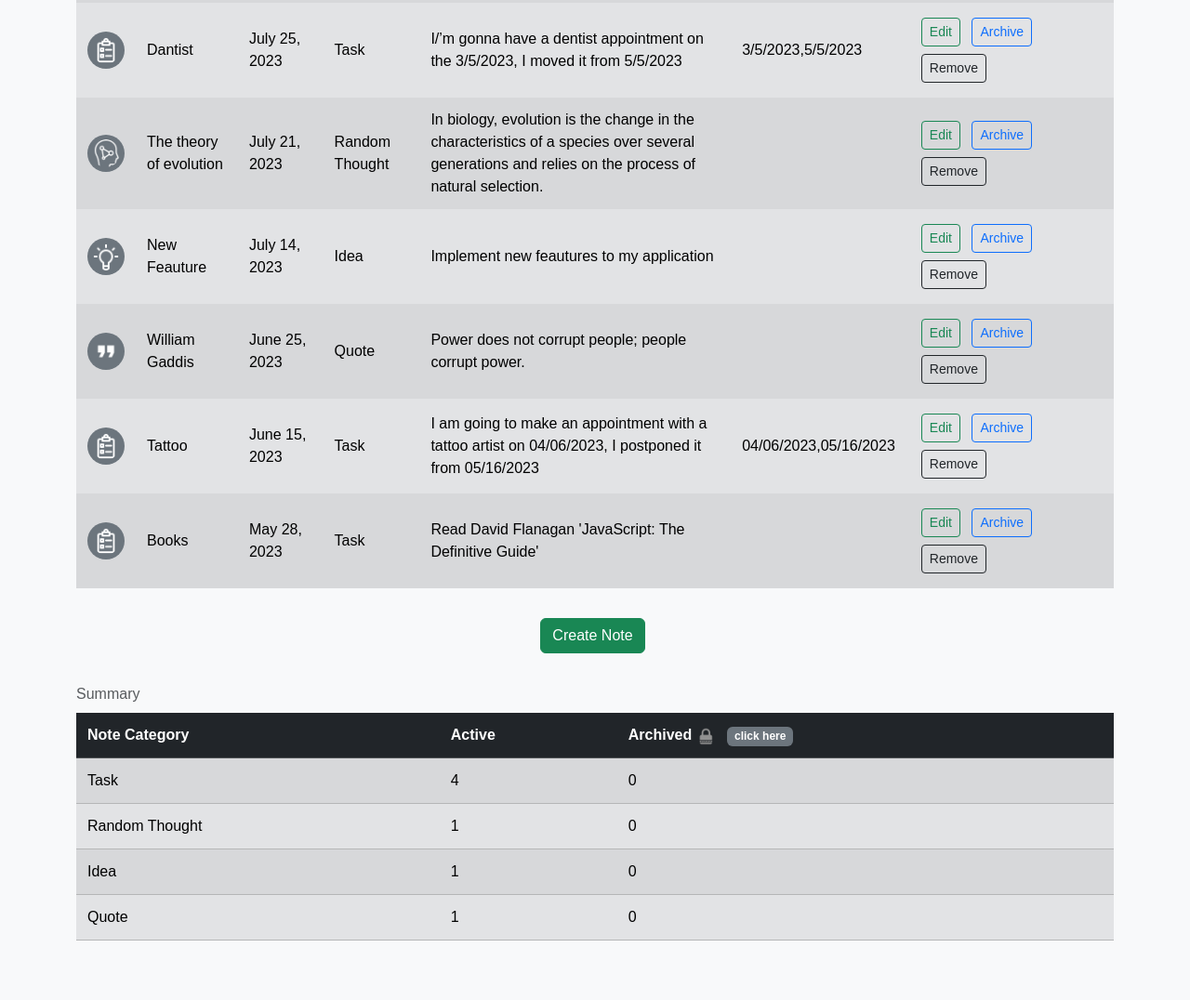
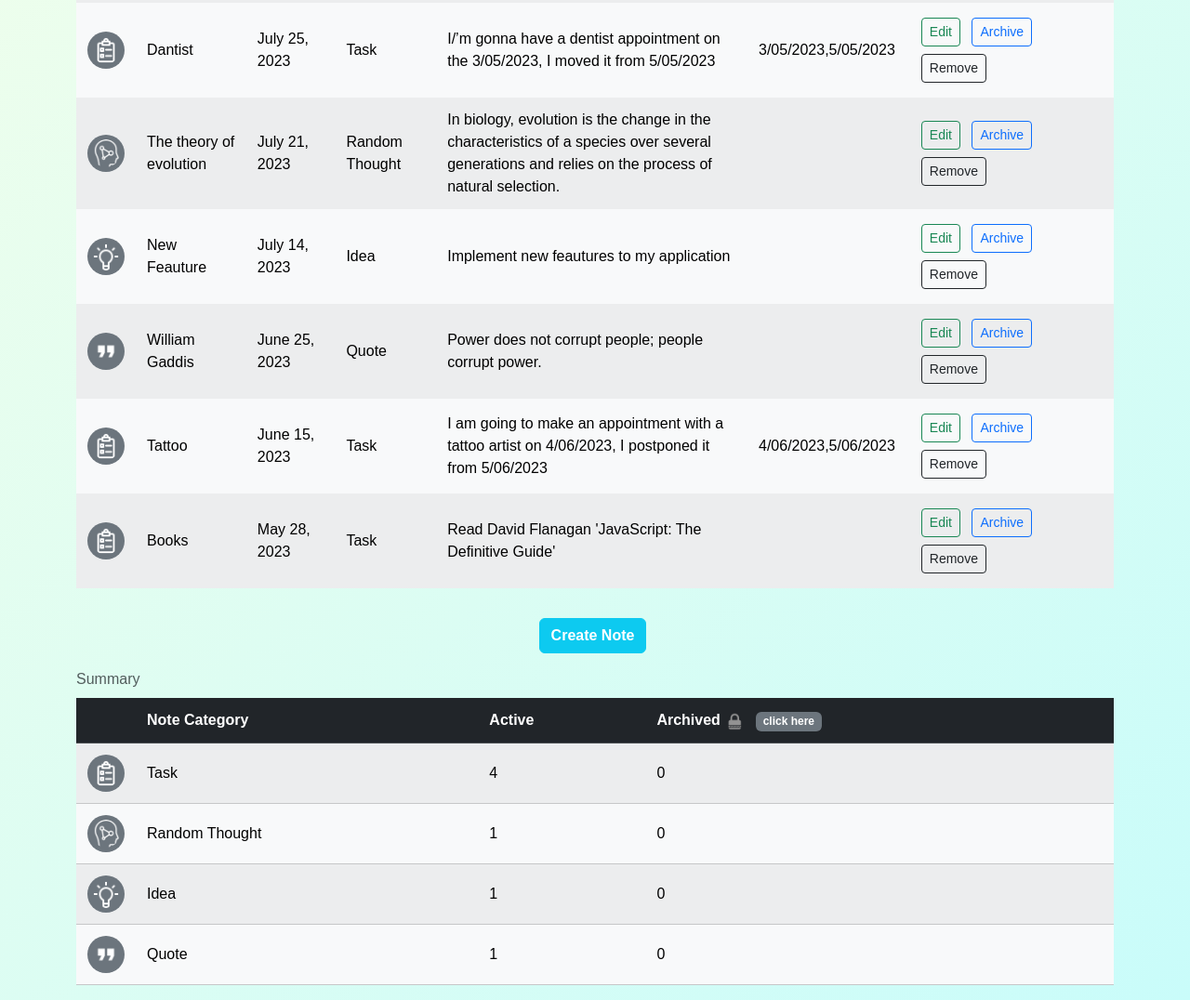
Before and after one commit to free3et/notes-app-js, a website built with Vite: page index.html in a window 1280 px wide. Shown: the part 233-1309 px from the top of the page at 93% size. Before the commit the page ends 1261 px from the top, so only its background shows below. Built offline with nearby package versions, Linux system fonts and the light colour scheme; files whose address does not match are found by name.

Commit message:
fix styles

```diff
--- a/index.html
+++ b/index.html
@@ -10,11 +10,11 @@
   <link rel="stylesheet" href="/src/style.css">
 </head>
 
-<body class="bg-light">
+<body>
   <div id="app" class="container mt-4">
     <h2 class="mb-4">Notes App</h2>
     <!-- All notes table -->
-    <table id="allNotesTable" class="table table-striped table-secondary table-hover table-borderless">
+    <table id="allNotesTable" class="table table-striped table-light table-hover table-borderless">
       <thead>
         <tr class="table-dark">
           <th></th>
@@ -29,37 +29,6 @@
       <tbody>
       </tbody>
     </table>
-
-    <!-- Add new note form -->
-    <!--     <div class="container d-flex justify-content-center">
-      <div class="card hide mt-3 border rounded-3 bg-secondary">
-        <div class="card-body">
-          <form id="newNoteForm" class="row g-3">
-            <div>
-              <label for="noteTitle" class="form-label">Note Title:</label>
-              <input type="text" id="noteTitle" class="form-control" required>
-            </div>
-            <div>
-              <label for="category" class="form-label">Category:</label>
-              <select id="category" class="form-control form-select" required>
-                <option value="Task">Task</option>
-                <option value="Random Thought">Random Thought</option>
-                <option value="Idea">Idea</option>
-                <option value="Quote">Quote</option>
-              </select>
-            </div>
-            <div>
-              <label for="noteDescription" class="form-label">Description:</label>
-              <textarea id="noteDescription" rows="4" cols="50" class="form-control" required></textarea>
-            </div>
-
-            <div>
-              <button type="submit" class="btn btn-success">Add Note</button>
-            </div>
-          </form>
-        </div>
-      </div>
-    </div> -->
 
     <div class="container d-flex justify-content-center">
       <!-- Modal -->
@@ -101,8 +70,7 @@
       </div>
 
       <!-- Button to trigger the modal -->
-      <button type="button" class="btn btn-success mt-3 addNewNote" data-bs-toggle="modal"
-        data-bs-target="#addNoteModal">
+      <button type="button" class="btn btn-info mt-3 addNewNote" data-bs-toggle="modal" data-bs-target="#addNoteModal">
         Create Note
       </button>
     </div>
@@ -129,35 +97,40 @@
 
 
     <!-- Active and archived table -->
-    <table id="summaryTable" class="table mt-4 table-striped table-secondary table-hover caption-top">
+    <table id="summaryTable" class="table mt-2 mb-3 table-striped table-light table-hover caption-top">
       <caption>Summary</caption>
       <thead class="table-dark">
         <tr>
+          <th></th>
           <th>Note Category</th>
           <th>Active</th>
           <th onclick="showArchiveNotes()" class="archiveNotes"><a href="#Archived">Archived<img
-                src="./src//assets//lock-icon-grey.png" alt="${category}" class="archive-icon"><span
+                src="./src/assets/lock-icon-grey.png" alt="archived-notes" class="archive-icon"><span
                 class="badge bg-secondary">click
                 here</span></a></th>
         </tr>
       </thead>
       <tbody>
         <tr>
+          <td><img src="./src/assets/list-icon.png" alt="category-icon" class="category-icon"></td>
           <td>Task</td>
           <td class="activeTaskCount">0</td>
           <td class="archivedTaskCount">0</td>
         </tr>
         <tr>
+          <td><img src="./src/assets/brain-icon.png" alt="category-icon" class="category-icon"></td>
           <td>Random Thought</td>
           <td class="randomThoughtActiveCount">0</td>
           <td class="randomThoughtArchivedCount">0</td>
         </tr>
         <tr>
+          <td><img src="./src/assets/lamp-icon.png" alt="category-icon" class="category-icon"></td>
           <td>Idea</td>
           <td class="ideaActiveCount">0</td>
           <td class="ideaArchivedCount">0</td>
         </tr>
         <tr>
+          <td><img src="./src/assets/quote-icon.png" alt="category-icon" class="category-icon"></td>
           <td>Quote</td>
           <td class="quoteActiveCount">0</td>
           <td class="quoteArchivedCount">0</td>
@@ -165,11 +138,9 @@
       </tbody>
     </table>
 
-
-
     <div class="archivedNotesWrapper">
       <div class="container d-flex justify-content-center align-items-center">
-        <button type="button" class="btn btn-success mt-3 hideArchiveNote">
+        <button type="button" class="btn btn-info mt-3 hideArchiveNote">
           Hide archive notes
         </button>
       </div>
--- a/src/data/notesData.js
+++ b/src/data/notesData.js
@@ -42,7 +42,7 @@ export let notes = [
     timeOfCreation: "2023-06-15T12:00:00Z",
     category: "Task",
     noteContent:
-      "I am going to make an appointment with a tattoo artist on 04/06/2023, I postponed it from 05/16/2023",
+      "I am going to make an appointment with a tattoo artist on 4/06/2023, I postponed it from 5/06/2023",
     datesMentioned: "",
     archived: false,
   },
@@ -61,7 +61,7 @@ export let notes = [
     timeOfCreation: "2023-07-25T12:00:00Z",
     category: "Task",
     noteContent:
-      "I/’m gonna have a dentist appointment on the 3/5/2023, I moved it from 5/5/2023",
+      "I/’m gonna have a dentist appointment on the 3/05/2023, I moved it from 5/05/2023",
     datesMentioned: "",
     archived: false,
   },
--- a/src/helpers/showCategoryImg.js
+++ b/src/helpers/showCategoryImg.js
@@ -5,14 +5,23 @@ import quoteImg from "../assets/quote-icon.png";
 
 export function addImgToCategory(category) {
   let imageSrc = "";
-  if (category === "Task") {
-    imageSrc = `${listImg}`;
-  } else if (category === "Random Thought") {
-    imageSrc = `${brainImg}`;
-  } else if (category === "Idea") {
-    imageSrc = `${lampImg}`;
-  } else if (category === "Quote") {
-    imageSrc = `${quoteImg}`;
+
+  switch (category) {
+    case "Task":
+      imageSrc = listImg;
+      break;
+    case "Random Thought":
+      imageSrc = brainImg;
+      break;
+    case "Idea":
+      imageSrc = lampImg;
+      break;
+    case "Quote":
+      imageSrc = quoteImg;
+      break;
+    default:
+      break;
   }
+
   return imageSrc;
 }
--- a/src/style.css
+++ b/src/style.css
@@ -1,8 +1,10 @@
 body {
+    background-image: linear-gradient(135deg, #f0feeb 0%, #c9fcfa 100%);
     font-family: Arial, sans-serif;
 }
 
-h1, h2 {
+h1,
+h2 {
     margin-bottom: 1rem;
 }
 
@@ -18,40 +20,35 @@ button {
     display: none;
 }
 
+button.btn.btn-info{
+    color: #ffffff;
+    font-weight: 700;
+}
 
 .archivedNotesWrapper {
     display: none;
 }
 
-.archivedNotesWrapper.show{
+.archivedNotesWrapper.show {
     display: block;
+}
+
+.table > :not(caption) > * > * {
+    padding: 0.75rem;
+    vertical-align: middle;
 }
 
 th.archiveNotes {
     cursor: pointer;
 }
 
-th.archiveNotes a{
+th.archiveNotes a {
+    color: #ffffff;
     text-decoration: none;
-  color: #ffffff;
 }
 
-span.badge {
-  display: inline-block;
-  margin-left: .5rem;
-}
-
-.table>:not(caption)>*>* {
-  padding: 0.75rem;
-  vertical-align: middle;
-}
-
-.category-icon {
-  height: 40px;
-  width: 40px;
-  background: #6c757d;
-  border-radius: 50%;
-  padding: 5px;
+#summaryTable tbody tr td:first-child {
+    width: 5%;
 }
 
 td.note-description {
@@ -62,6 +59,19 @@ td.actions {
     width: 20%;
 }
 
+span.badge {
+    display: inline-block;
+    margin-left: 0.5rem;
+}
+
+.category-icon {
+    width: 40px;
+    height: 40px;
+    padding: 5px;
+    border-radius: 50%;
+    background: #6c757d;
+}
+
 img.archive-icon {
     width: 20px;
     height: 20px;
```
Lines whose indentation alone changed are shown as unchanged.
